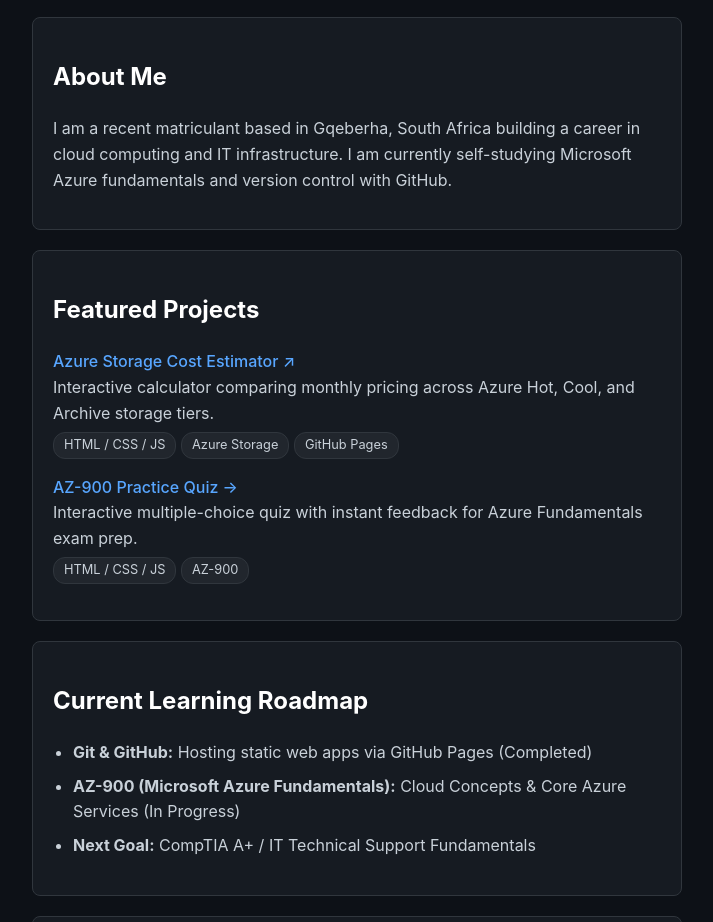
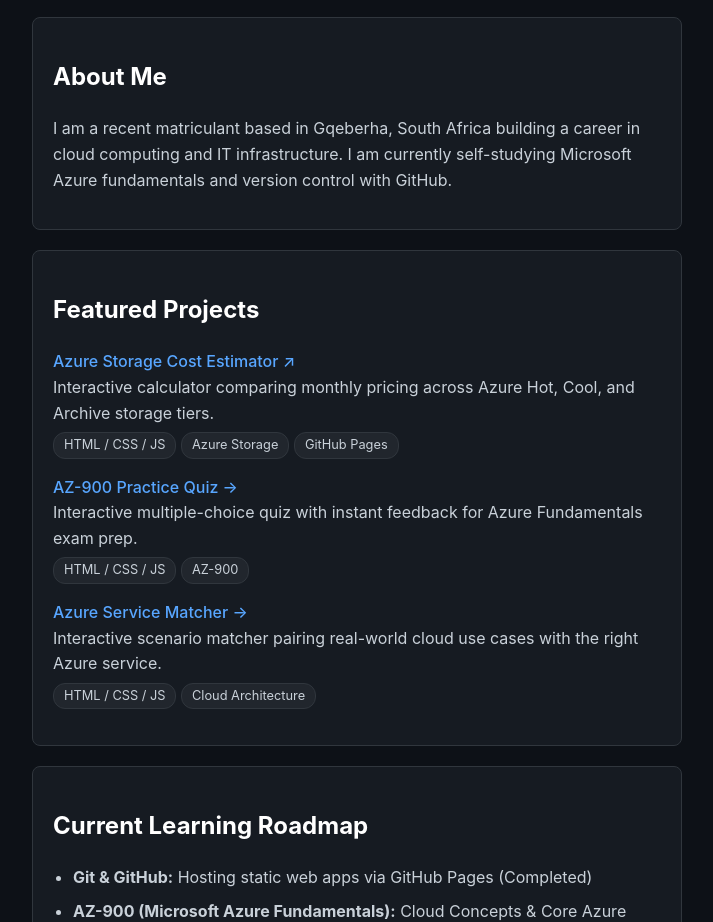
Before and after one commit to temelenxaxheba-create/azure-portfolio, a plain HTML site: page index.html in a window 1280 px wide. Shown: the part 178-1100 px from the top of the page, without its empty margins (283-996 px from the left). Drawn offline with Linux system fonts and the light colour scheme.

Commit message:
Update index.html

```diff
--- a/index.html
+++ b/index.html
@@ -60,6 +60,12 @@ Q<!DOCTYPE html>
       Interactive multiple-choice quiz with instant feedback for Azure Fundamentals exam prep.<br>
       <span class="tag">HTML / CSS / JS</span> <span class="tag">AZ-900</span>
         </p>
+        <p>
+      <a href="matcher.html">Azure Service Matcher →</a><br>
+      Interactive scenario matcher pairing real-world cloud use cases with the right Azure service.<br>
+      <span class="tag">HTML / CSS / JS</span> <span class="tag">Cloud Architecture</span>
+    </p>
+
   </div>
 
   <div class="card">
```
